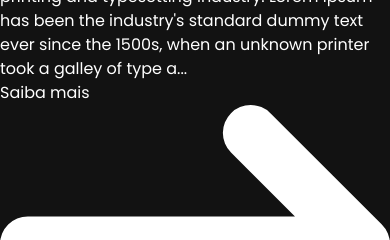
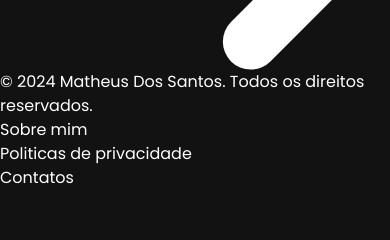
Before and after one commit to MatheusDosSantosR/website, a React (Vite) app: page / in a window 390 px wide. Shown: the part 2369-2609 px from the top of the page. After the commit the page ends 2559 px from the top, so only its background shows below. Built offline with nearby package versions, Linux system fonts and the light colour scheme.

Commit message:
Criado Footer

```diff
--- a/src/components/DrawOutlineButton.jsx
+++ b/src/components/DrawOutlineButton.jsx
@@ -2,7 +2,7 @@
   return (
     <button
       {...rest}
-      className="cursor-pointer group relative px-2 py-2 font-medium text-slate-100 transition-colors duration-[400ms] hover:text-indigo-300"
+      value="project" className="cursor-pointer group relative px-2 py-2 font-medium text-slate-100 transition-colors duration-[400ms] hover:text-indigo-300"
     >
       <span>{text}</span>
 
--- /dev/null
+++ b/src/components/Footer.jsx
@@ -0,0 +1,23 @@
+const Footer = () => {
+    return (
+        <footer className="bg-white rounded-lg shadow m-4 dark:bg-gray-800 mt-5">
+            <div className="w-full mx-auto max-w-screen-xl p-4 md:flex md:items-center md:justify-between">
+                <span className="text-sm text-gray-500 sm:text-center dark:text-gray-400">© 2024 <a href="#" class="hover:underline">Matheus Dos Santos</a>. Todos os direitos reservados.
+                </span>
+                <ul className="flex flex-wrap items-center mt-3 text-sm font-medium text-gray-500 dark:text-gray-400 sm:mt-0">
+                    <li>
+                        <a href="#" className="hover:underline me-4 md:me-6">Sobre mim</a>
+                    </li>
+                    <li>
+                        <a href="#" className="hover:underline me-4 md:me-6">Politicas de privacidade</a>
+                    </li>
+                    <li>
+                        <a href="#" className="hover:underline">Contatos</a>
+                    </li>
+                </ul>
+            </div>
+        </footer>
+    )
+}
+
+export default Footer
```
Also changed, not shown: src/assets/logo.png, src/assets/project_01.png (added).
